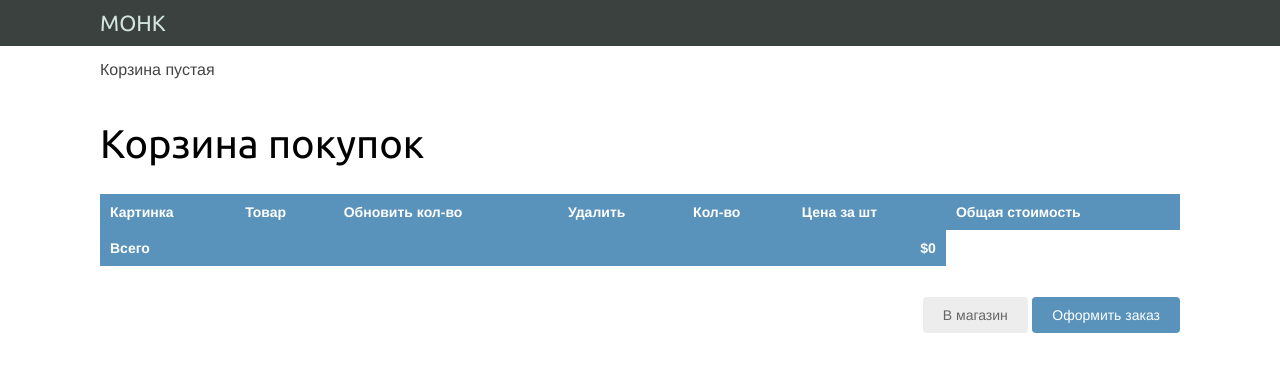
After one commit to s1f0n4ik/MOHK_web-site, a Django app: template web-site/monk_site/cart/templates/cart/detail.html in a window 1280 px wide. The commit adds this page. Shown: the top 372 px of the page. Run offline with Django 5.2, Linux system fonts and the light colour scheme; the template is opened without the code that fills it, so the values that code supplies are empty; parts of the project's set-up code (start-up, migrations or seed data) failed here and were passed over.

Commit message:
Finish creating cart

```diff
--- a/web-site/monk_site/cart/cart.py
+++ b/web-site/monk_site/cart/cart.py
@@ -4,53 +4,73 @@ from myshop.models import Product
 
 
 class Cart(object):
+
     def __init__(self, request):
+        """
+        Инициализация корзины
+        """
         self.session = request.session
         cart = self.session.get(settings.CART_SESSION_ID)
         if not cart:
+            # сохраняем ПУСТУЮ корзину в сессии
             cart = self.session[settings.CART_SESSION_ID] = {}
         self.cart = cart
 
     def __iter__(self):
-        product_id = self.cart.keys()
-        products = Product.objects.filter(id__in=product_id)
+        """
+        Перебираем товары в корзине и получаем товары из базы данных.
+        """
+        product_ids = self.cart.keys()
+        # получаем товары и добавляем их в корзину
+        products = Product.objects.filter(id__in=product_ids)
 
         cart = self.cart.copy()
         for product in products:
-            cart[str(product_id)]['product'] = product
+            cart[str(product.id)]['product'] = product
 
         for item in cart.values():
             item['price'] = Decimal(item['price'])
             item['total_price'] = item['price'] * item['quantity']
+            yield item
 
     def __len__(self):
+        """
+        Считаем сколько товаров в корзине
+        """
         return sum(item['quantity'] for item in self.cart.values())
 
     def add(self, product, quantity=1, update_quantity=False):
+        """
+        Добавляем товар в корзину или обновляем его количество.
+        """
         product_id = str(product.id)
         if product_id not in self.cart:
             self.cart[product_id] = {'quantity': 0,
                                      'price': str(product.price)}
-
         if update_quantity:
             self.cart[product_id]['quantity'] = quantity
         else:
             self.cart[product_id]['quantity'] += quantity
-        self.safe()
+        self.save()
 
     def save(self):
+        # сохраняем товар
         self.session.modified = True
 
     def remove(self, product):
+        """
+        Удаляем товар
+        """
         product_id = str(product.id)
         if product_id in self.cart:
             del self.cart[product_id]
             self.save()
 
     def get_total_price(self):
-
+        # получаем общую стоимость
         return sum(Decimal(item['price']) * item['quantity'] for item in self.cart.values())
 
     def clear(self):
+        # очищаем корзину в сессии
         del self.session[settings.CART_SESSION_ID]
         self.save()
--- /dev/null
+++ b/web-site/monk_site/cart/context_processors.py
@@ -0,0 +1,5 @@
+from .cart import Cart
+
+
+def cart(request):
+    return {'cart': Cart(request)}
--- a/web-site/monk_site/cart/forms.py
+++ b/web-site/monk_site/cart/forms.py
@@ -1,6 +1,6 @@
 from django import forms
 
-
+# Кол-во выбранного товара
 PRODUCT_QUANTITY_CHOICES = [(i, str(i)) for i in range(1, 21)]
 
 class CartAddProductForm(forms.Form):
--- /dev/null
+++ b/web-site/monk_site/cart/templates/cart/detail.html
@@ -0,0 +1,60 @@
+{% extends "shop/base2.html" %}
+{% load static %}
+
+{% block title %}
+  Корзина покупок
+{% endblock %}
+
+{% block content %}
+  <h1>Корзина покупок</h1>
+  <table class="cart">
+    <thead>
+      <tr>
+        <th>Картинка</th>
+        <th>Товар</th>
+        <th>Обновить кол-во</th>
+        <th>Удалить</th>
+        <th>Кол-во</th>
+        <th>Цена за шт</th>
+        <th>Общая стоимость</th>
+      </tr>
+    </thead>
+    <tbody>
+      {% for item in cart %}
+        {% with product=item.product %}
+          <tr>
+            <td>
+              <a href="{{ product.get_absolute_url }}">
+                <img src="{% if product.image %}{{ product.image.url }}{% else %}{% static 'img/no_image.png' %}{% endif %}">
+              </a>
+            </td>
+            <td>{{ product.name }}</td>
+            <td>
+              <form action="{% url 'cart:cart_add' product.id %}" method="post">
+                {{ item.update_quantity_form.quantity }}
+                {{ item.update_quantity_form.update }}
+                <input type="submit" value="Обновить">
+                {% csrf_token %}
+              </form>
+            </td>
+            <td><a href="{% url 'cart:cart_remove' product.id %}">Удалить</a></td>
+            <td>
+              {{ item.quantity }}
+            </td>
+            <td class="num">{{ item.price }} ₽</td>
+            <td class="num">{{ item.total_price }} ₽</td>
+          </tr>
+        {% endwith %}
+      {% endfor %}
+      <tr class="total">
+        <td>Всего</td>
+        <td colspan="4"></td>
+        <td class="num">${{ cart.get_total_price }}</td>
+      </tr>
+    </tbody>
+  </table>
+  <p class="text-right">
+    <a href="{% url 'shop:product_list' %}" class="button light">В магазин</a>
+    <a href="#" class="button">Оформить заказ</a>
+  </p>
+{% endblock %}
--- /dev/null
+++ b/web-site/monk_site/cart/urls.py
@@ -0,0 +1,14 @@
+from django.urls import path
+from . import views
+
+app_name = 'cart'
+
+urlpatterns = [
+    path('', views.cart_detail, name='cart_detail'),
+    path('add/<int:product_id>/',
+         views.cart_add,
+         name='cart_add'),
+    path('remove/<int:product_id>/',
+         views.cart_remove,
+         name='cart_remove'),
+]
--- a/web-site/monk_site/monk_site/settings.py
+++ b/web-site/monk_site/monk_site/settings.py
@@ -35,6 +35,7 @@ ALLOWED_HOSTS = []
 
 INSTALLED_APPS = [
     "myshop.apps.MyshopConfig",
+    "cart.apps.CartConfig",
     "django.contrib.admin",
     "django.contrib.auth",
     "django.contrib.contenttypes",
@@ -66,6 +67,7 @@ TEMPLATES = [
                 "django.template.context_processors.request",
                 "django.contrib.auth.context_processors.auth",
                 "django.contrib.messages.context_processors.messages",
+                'cart.context_processors.cart',
             ],
         },
     },
--- a/web-site/monk_site/monk_site/urls.py
+++ b/web-site/monk_site/monk_site/urls.py
@@ -21,5 +21,6 @@ from django.conf.urls.static import static
 
 urlpatterns = [
     path("admin/", admin.site.urls),
+    path('cart/', include('cart.urls', namespace='cart')),
     path('', include('myshop.urls', namespace='shop'))
 ] + static(settings.MEDIA_URL, document_root=settings.MEDIA_ROOT)
--- a/web-site/monk_site/myshop/templates/shop/base2.html
+++ b/web-site/monk_site/myshop/templates/shop/base2.html
@@ -11,7 +11,16 @@
             <a href="/" class="logo">МОНК</a>
         </div>
         <div id="subheader">
-            <div class="cart">Корзина пустая.</div>
+            {% with total_items=cart|length %}
+            {% if cart|length > 0 %}
+            В корзине:
+            <a href="{% url 'cart:cart_detail' %}">
+                {{ total_items }} шт, {{ cart.get_total_price }}₽
+            </a>
+            {% else %}
+                Корзина пустая
+            {% endif %}
+            {% endwith %}
         </div>
         <div id="content">
         {% block content %}{% endblock %}
--- a/web-site/monk_site/myshop/templates/shop/product/detail.html
+++ b/web-site/monk_site/myshop/templates/shop/product/detail.html
@@ -12,6 +12,11 @@
 <a href="{{ product.category.get_absolute_url }}">{{product.category }}</a>
 </h2>
 <p class="price">{{ product.price }}₽ </p>
+    <form action="{% url 'cart:cart_add' product.id %}" method="post">
+        {{ cart_product_form }}
+        {% csrf_token %}
+        <input type="submit" value="В корзину">
+    </form>
 {{ product.description|linebreaks }}
 </div>
 {% endblock %}
--- a/web-site/monk_site/myshop/views.py
+++ b/web-site/monk_site/myshop/views.py
@@ -1,5 +1,6 @@
 from django.shortcuts import render, get_object_or_404
-from .models import Category, Product, Gender
+from .models import Category, Product
+from cart.forms import CartAddProductForm
 
 
 def product_list(request, category_slug=None):
@@ -19,7 +20,8 @@ def product_list(request, category_slug=None):
 
 def product_detail(request, id, slug):
     product = get_object_or_404(Product, id=id, slug=slug, available=True)
-    return render(request, 'shop/product/detail.html', {'product': product})
+    cart_product_form = CartAddProductForm()
+    return render(request, 'shop/product/detail.html', {'product': product, 'cart_product_form': cart_product_form })
 
 
 # class GenreYear:
```
Also changed, not shown: web-site/monk_site/cart/views.py (+32 -2 lines), web-site/monk_site/db.sqlite3.
